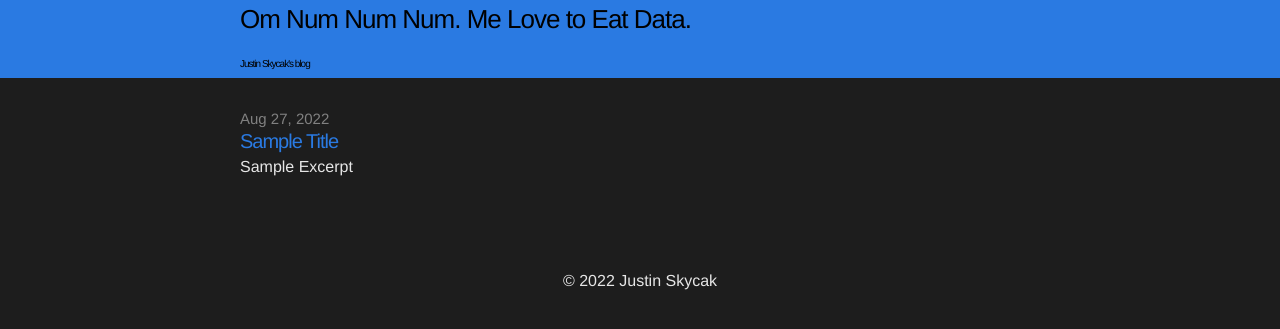
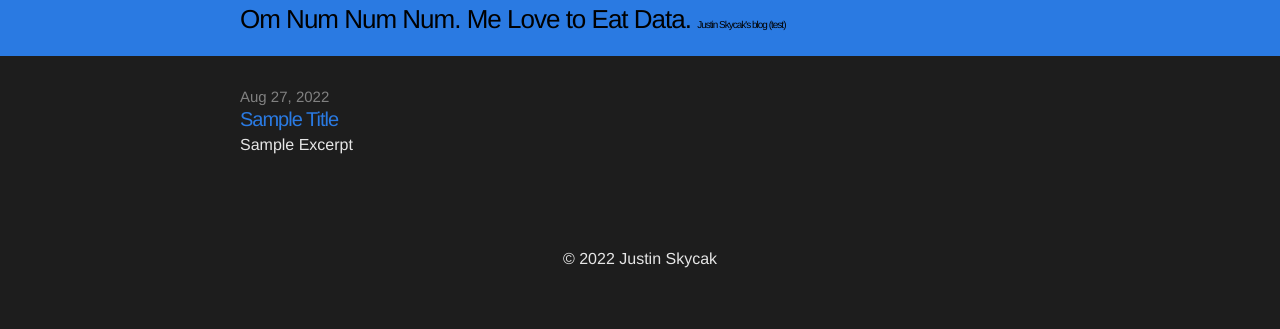
Before and after one commit to quantmonster/quantmonster.github.io, a Jekyll site: the page built from index.html, in a window 1280 px wide. Shown: the top 329 px of the page. Built offline with Jekyll 4.4.1, drawn with Linux system fonts in a browser that asks for light colours.

Commit message:
Update header.html

```diff
--- a/_includes/header.html
+++ b/_includes/header.html
@@ -4,10 +4,10 @@
 
     <div class="site-title">
         <a href="{{ site.baseurl }}/"><font color="black">Om Num Num Num. Me Love to Eat Data.</font></a>
-      <br>
-      <font size="0.5em">
-        <a href="https://justinmath.com" target="_blank"><font color="black">Justin Skycak's</font></a><font color="black"> blog</font>
-      </font>
+
+        <font size="1em">
+        <a href="https://justinmath.com" target="_blank"><font color="black">Justin Skycak's</font></a><font color="black"> blog (test)</font>
+        </font>
     </div>
 
     <nav class="site-nav">
```
